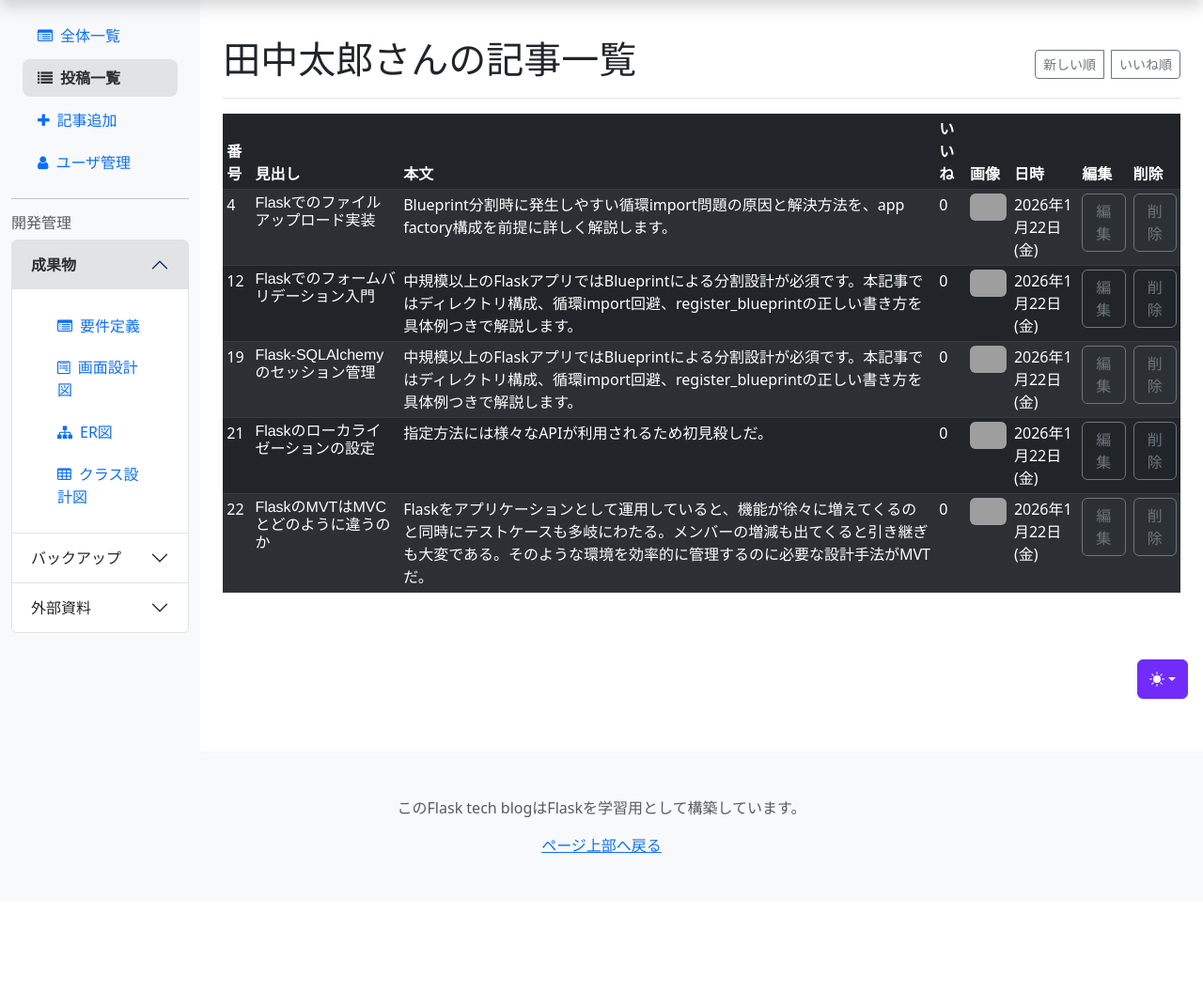
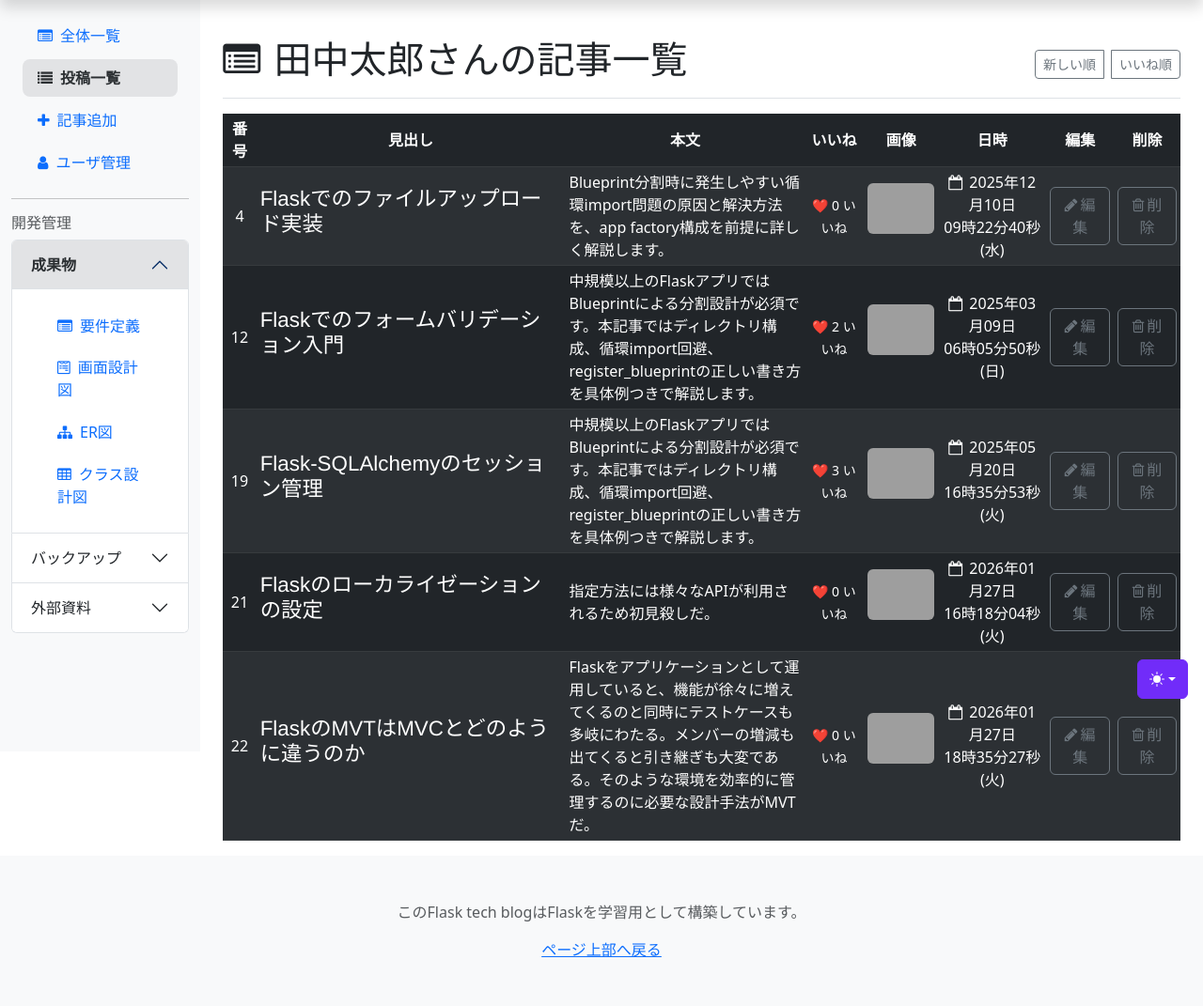
Before and after one commit to arihito/akaska_flask_percial2, a Flask app: page /memo/ in a window 1280 px wide. Shown: the part 40-1111 px from the top of the page at 94% size. Before the commit the page ends 948 px from the top, so only its background shows below. Run offline with Flask 3, Linux system fonts and the light colour scheme; a user stored in the database is signed in; data comes from the database, SQL or seed files in the repository; both versions use the stored data as it was after the commit; some web fonts are replaced; grey boxes are pictures that could not be loaded.

Commit message:
add: like count

```diff
--- a/Memo/memo/views.py
+++ b/Memo/memo/views.py
@@ -3,6 +3,7 @@ from flask import Blueprint, render_template, request, redirect, url_for, flash,
 from models import db, Memo, User, Favorite
 from flask_login import login_required, current_user
 from forms import MemoForm
+from sqlalchemy import func
 from werkzeug.utils import secure_filename
 import uuid
 
@@ -18,7 +19,21 @@ def allowed_file(filename):
 @memo_bp.route('/')
 @login_required
 def index():
-    memos = Memo.query.filter_by(user_id=current_user.id).all()
+    WEEKDAYS_JA = ['月', '火', '水', '木', '金', '土', '日']
+    raw_memos = (
+        db.session.query(Memo, func.count(Favorite.id).label("like_count"))
+            .outerjoin(Favorite, Memo.id == Favorite.memo_id)
+            .filter(Memo.user_id == current_user.id)
+            .group_by(Memo.id)
+            .all()
+    )
+    memos = []
+    for memo, like_count in raw_memos:
+        memo.weekday_ja = WEEKDAYS_JA[memo.created_at.weekday()]
+        memos.append({
+            "memo": memo,
+            "like_count": like_count
+        })
     top5 = (Favorite.query.filter_by(user_id=current_user.id).filter(Favorite.rank != None).order_by(Favorite.rank.asc()).limit(5).all())
     return render_template('memo/index.j2', memos=memos, top5=top5, user=current_user)
 
--- a/Memo/static/css/style.css
+++ b/Memo/static/css/style.css
@@ -225,3 +225,10 @@ h6 {
     background: url("../images/wallpaper.jpg") 0 0 / cover no-repeat;
     mix-blend-mode: screen;
 }
+
+/* 管理画面一覧テーブル */
+.admin-table th,
+.admin-table td {
+    text-align: center;
+    vertical-align: middle;
+}
--- a/Memo/templates/memo/create.j2
+++ b/Memo/templates/memo/create.j2
@@ -7,7 +7,8 @@
             <form action="{{ url_for('memo.create') }}" method="post" enctype="multipart/form-data" novalidate>
                 {{ form.hidden_tag() }}
                 {{ render_field(form.title) }}
-                {{ render_field(form.content, rows=5, cols=50) }}
+                {{ render_field(form.content,
+                                attrs={"rows": 5, "class": "form-control form-control-lg"}) }}
                 {{ render_field(form.image) }}
                 {{ form.submit(class="btn btn-outline-secondary w-100") }}
             </form>
--- a/Memo/templates/memo/index.j2
+++ b/Memo/templates/memo/index.j2
@@ -1,7 +1,9 @@
 {% extends "memo/base.j2" %}
 {% block title %}
     <div class="d-flex justify-content-between flex-wrap flex-md-nowrap align-items-center pt-3 pb-2 mt-4 mb-3 border-bottom">
-        <h1>{{ user.username }}さんの記事一覧</h1>
+        <h1>
+            <i class="fa fa-list-alt"></i> {{ user.username }}さんの記事一覧
+        </h1>
         <div class="btn-toolbar mb-2 mb-md-0">
             <div class="btn-group mr-2 gap-2">
                 <button type="button" class="btn btn-sm btn-outline-secondary">新しい順</button>
@@ -15,7 +17,7 @@
         <p>メモは登録されていません</p>
     {% else %}
         <div class="table-responsive">
-            <table class="table  table-dark table-striped table-hover table-sm">
+            <table class="table  table-dark table-striped table-hover table-sm admin-table">
                 <thead>
                     <tr>
                         <th>番号</th>
@@ -29,29 +31,39 @@
                     </tr>
                 </thead>
                 <tbody>
-                    {% for memo in memos %}
+                    {% for row in memos %}
+                        {% set memo = row.memo %}
+                        {% set like_count = row.like_count %}
                         <tr>
                             <td>{{ memo.id }}</td>
-                            <td><h6 class="font-bold">{{ memo.title }}</h6></td>
-                            <td>{{ memo.content }}</td>
-                            <td>0</td>
+                            <td style="text-align:left">
+                                <h6 class="font-bold" style="font-size:1.4rem">{{ memo.title }}</h6>
+                            </td>
+                            <td class="w-25" style="text-align:left">{{ memo.content }}</td>
+                            <td><small>❤️ {{ like_count }} いいね</small></td>
                             <td>
                                 {% if memo.image_filename %}
                                     <img src="{{ url_for('static', filename='images/memo/' ~ memo.image_filename) }}"
-                                    class="img-fluid rounded mb-3"
-                                    width="100"
-                                    height=""
-                                    alt="記事画像">
+                                         class="img-fluid rounded mb-3"
+                                         width="100"
+                                         height=""
+                                         alt="記事画像">
                                 {% endif %}
                             </td>
-                            <td>2026年1月22日(金)</td>
-                            <td>
-                                <a class="btn btn-outline-secondary"
-                                   href="{{ url_for('memo.update', memo_id=memo.id) }}">編集</a>
+                            <td class="align-middle">
+                                <i class="fa fa-calendar-o"></i>
+                                {{ memo.created_at.strftime("%Y年%m月%d日") }}
+                                <br>
+                                {{ memo.created_at.strftime("%H時%M分%S秒") }}
+                                ({{ memo.weekday_ja }})
                             </td>
                             <td>
                                 <a class="btn btn-outline-secondary"
-                                   href="{{ url_for('memo.delete', memo_id=memo.id) }}">削除</a>
+                                   href="{{ url_for('memo.update', memo_id=memo.id) }}"><i class="fa fa-pencil"></i>編集</a>
+                            </td>
+                            <td>
+                                <a class="btn btn-outline-secondary"
+                                   href="{{ url_for('memo.delete', memo_id=memo.id) }}"><i class="fa fa-trash-o"></i>削除</a>
                             </td>
                         </tr>
                     {% endfor %}
@@ -59,5 +71,4 @@
             </table>
         </div>
     {% endif %}
-
 {% endblock content %}
```
Also changed, not shown: Memo/memodb.sqlite.
